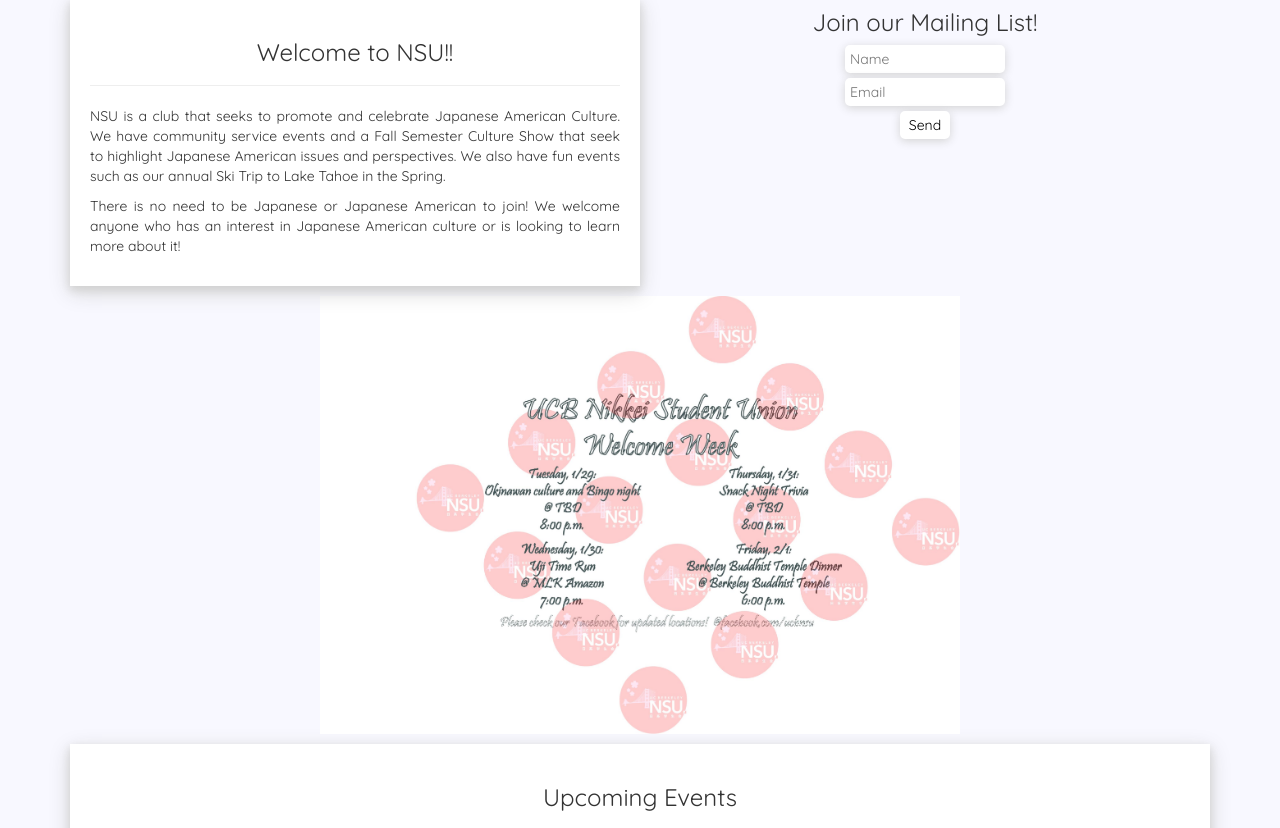
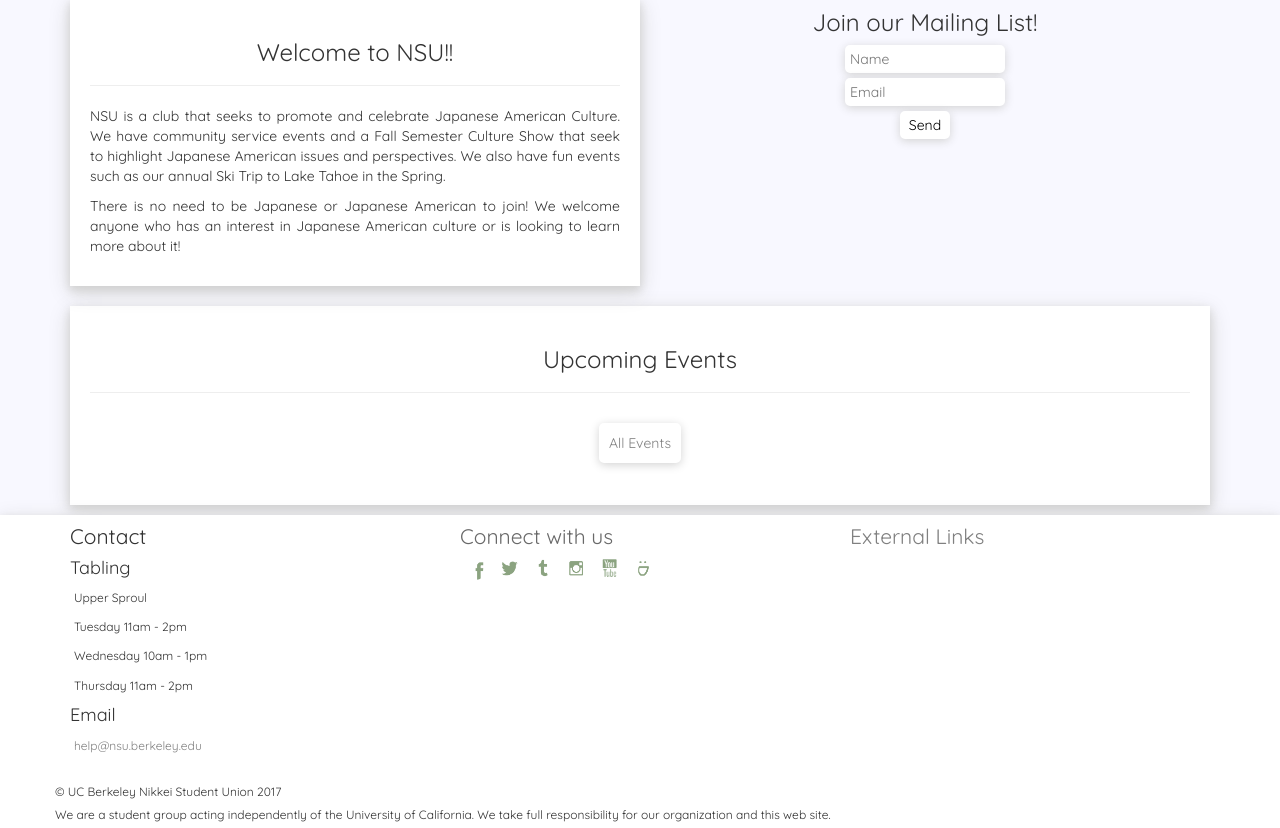
Before and after one commit to ucbnsu/website, a PHP site: page / in a window 1280 px wide. Shown: the part 257-1085 px from the top of the page. Run offline with PHP 8.4, Linux system fonts and the light colour scheme; data that the repository does not hold is empty; some libraries are stand-ins or nearby versions; some web fonts are replaced.

Commit message:
removing outdated image

```diff
--- a/index.php
+++ b/index.php
@@ -41,7 +41,6 @@
 					</div>
 				</div>
 			</div>
-			<img id="welcome_week" src="pictures/WelcomeSpring2019.jpg" alt="" style="display:block; width:50%; height:50%; margin-left:auto; margin-right:auto;"/>
 			<div class="row">
 				<div class="container">
 					<div class="blurb">
```
